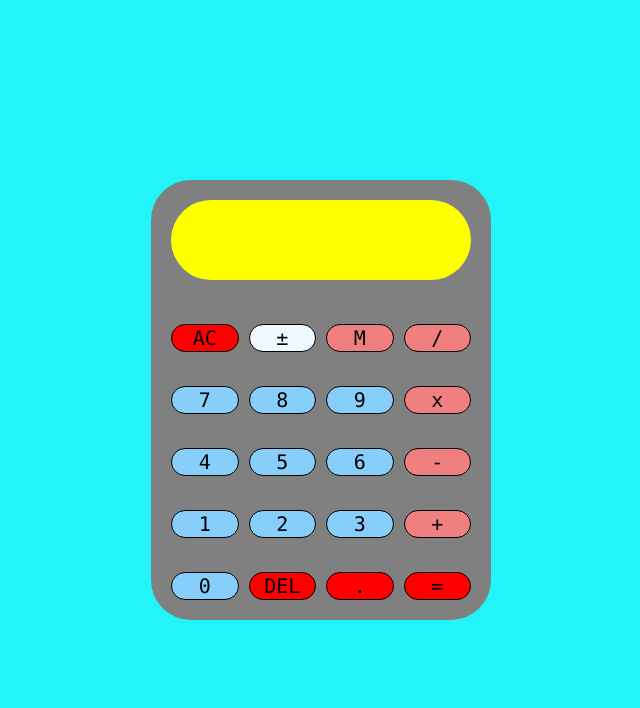
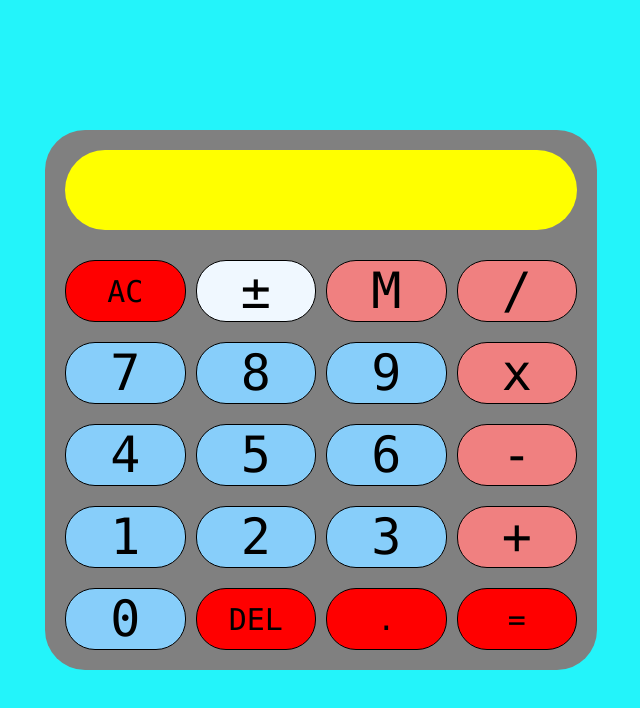
Before and after one commit to CTSDM/odin-calculator, a plain HTML site: page index.html in a window 1280 px wide. Shown: the whole page, without its empty margins (319-959 px from the left). Drawn offline with Linux system fonts and the light colour scheme.

Commit message:
Improve UI by css and js. Add an extra main div

```diff
--- a/index.html
+++ b/index.html
@@ -9,6 +9,7 @@
 </head>
 
 <body>
+  <div class="super-container">
     <div class="container">
       <div class="result">
         <p></p>
@@ -44,6 +45,7 @@
         <button class="button" id="equal">=</button>
       </div>
     </div>
+  </div>
 </body>
 
 </html>
--- a/script.js
+++ b/script.js
@@ -247,6 +247,7 @@ function addOperator(operatorName, operatorIsTypeSign)  {
 }
 
 function decimal() {
+    if (checkSizeScreen()) {
         if (operandsArr[2].length < 1) {
             if (!decimalActive) {
                 if (operandsArr[0].length < 1) {
@@ -266,6 +267,7 @@ function decimal() {
                 operandsArr[1] += '.';
                 increaseBuffer('.', false);
                 decimalActive = !decimalActive;
+            }
         }
     }
 }
--- a/style.css
+++ b/style.css
@@ -3,31 +3,34 @@ body {
     padding: 0;
     height: 100vh;
     width: 100vw;
-    display: flex;
-    justify-content: center;
-    align-items: center;
     background-color: #23f4fa;
 }
 
+.super-container {
+    display: flex;
+    height: 100%;
+    align-items: center;
+}
+
 .container {
-    /* margin: auto 0; */
-    flex-grow: 1;
+    margin: 0 auto;
     display: flex;
     flex-direction: column;
     justify-content: space-between;
     background-color: grey;
-    height: 400px;
     padding: 20px;
     gap: 20px;
-    min-width: 150px;
-    max-width: 300px;
+    max-width: 40%;
+    max-height: 70%;
+    min-width: 300px;
+    flex-basis: 100%;
 }
 
 .row {
     display: flex;
     justify-content: space-between;
-    align-items: center;
-    flex-shrink: 1;
+    align-items: stretch;
+    flex-shrink: 0;
     gap: 10px;
 }
 
@@ -42,7 +45,7 @@ body {
     justify-content: flex-end;
     background-color: yellow;
     margin-bottom: 10px;
-    font-size: 40px;
+    font-size: 50px;
     height: 80px;
 }
 
@@ -51,11 +54,12 @@ body {
     justify-content: center;
     align-items: center;
     flex-grow: 1;
+    flex-shrink: 0;
     flex-basis: 10px;
     border: solid 1px;
     border-radius: 30px;
     font-family: 'Consolas', sans-serif;
-    font-size: 20px;
+    font-size: 30px;
     background-color: red;
     transition-property: background-color, font-size, transform;
     transition-timing-function: ease-in-out;
@@ -81,3 +85,9 @@ p {
 .button.active {
     background-color: darkcyan;
 }
+
+.button.number,
+.button.operator,
+.operator-special {
+    font-size: 50px;
+}
```
Lines whose indentation alone changed are shown as unchanged.
